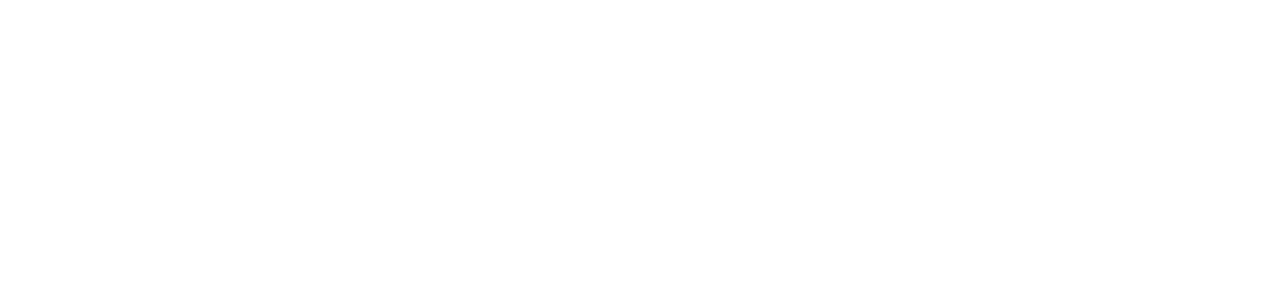
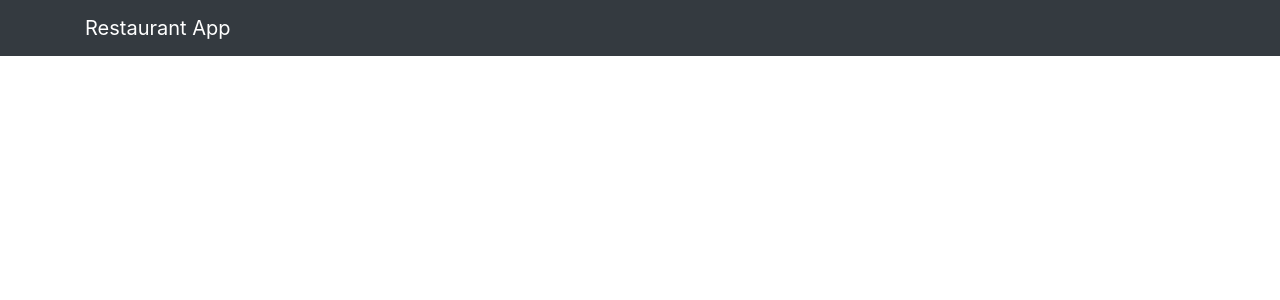
Before and after one commit to hasibkyau/ReactPhotoGallery, a React (Create React App) app: page / in a window 1280 px wide. Shown: the top 300 px of the page. Built offline with nearby package versions, Linux system fonts and the light colour scheme.

Commit message:
Navigation bar added

```diff
--- a/src/components/MainComponent.js
+++ b/src/components/MainComponent.js
@@ -6,7 +6,9 @@
 const MainComponent = () =>{
     return(
         <div>
-
+            <Header/>
+            <Body/>
+            <Footer/>
         </div>
     );
 }
--- a/src/components/header/Header.js
+++ b/src/components/header/Header.js
@@ -1,9 +1,9 @@
 import React from "react";
-
+import Navigation from "./Navigation";
 const Header = () =>{
     return(
         <div>
-
+            <Navigation/>
         </div>
     );
 }
--- /dev/null
+++ b/src/components/header/Navigation.js
@@ -0,0 +1,16 @@
+import React from "react";
+import { Navbar, NavbarBrand } from "reactstrap";
+
+const Navigation = () =>{
+    return(
+        <div>
+            <Navbar dark color="dark">
+                <div className="container">
+                <NavbarBrand href="/">Restaurant App</NavbarBrand>
+                </div>
+            </Navbar>
+        </div>
+    )
+}
+
+export default Navigation;
```
